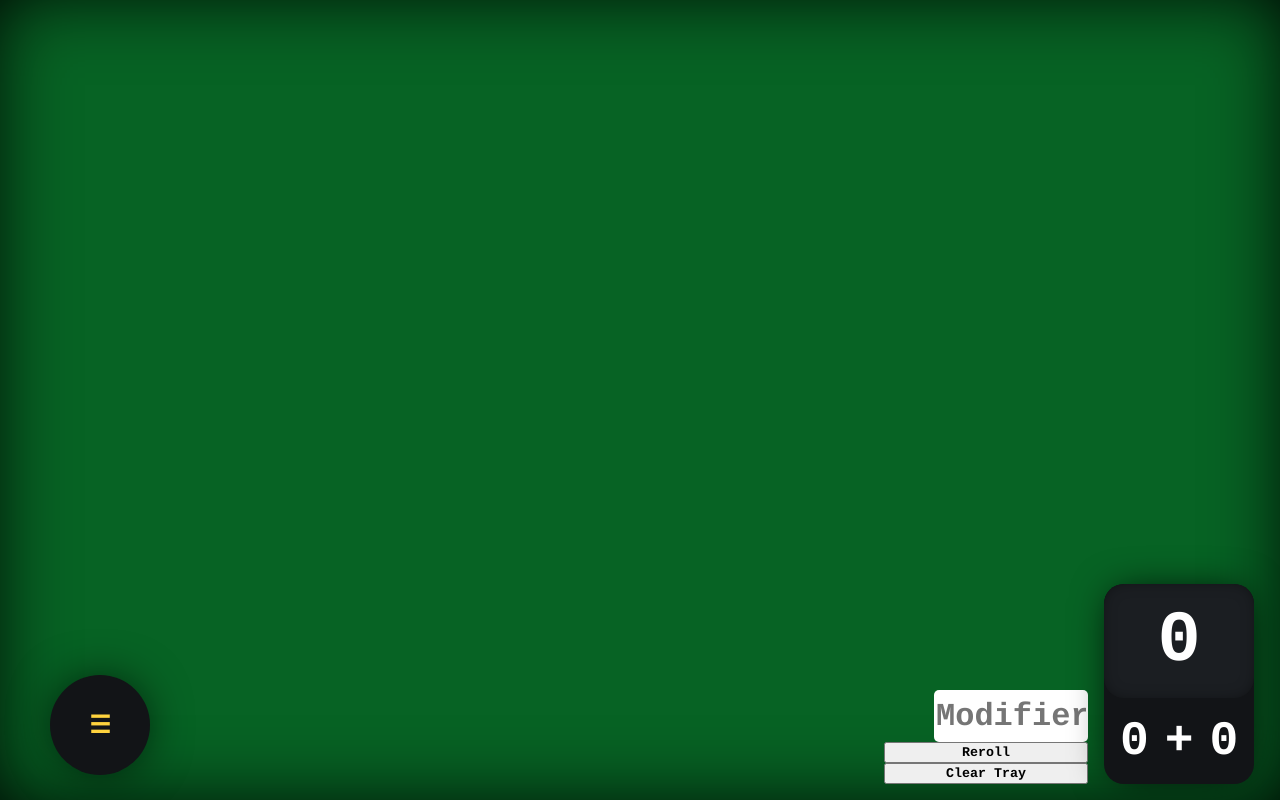
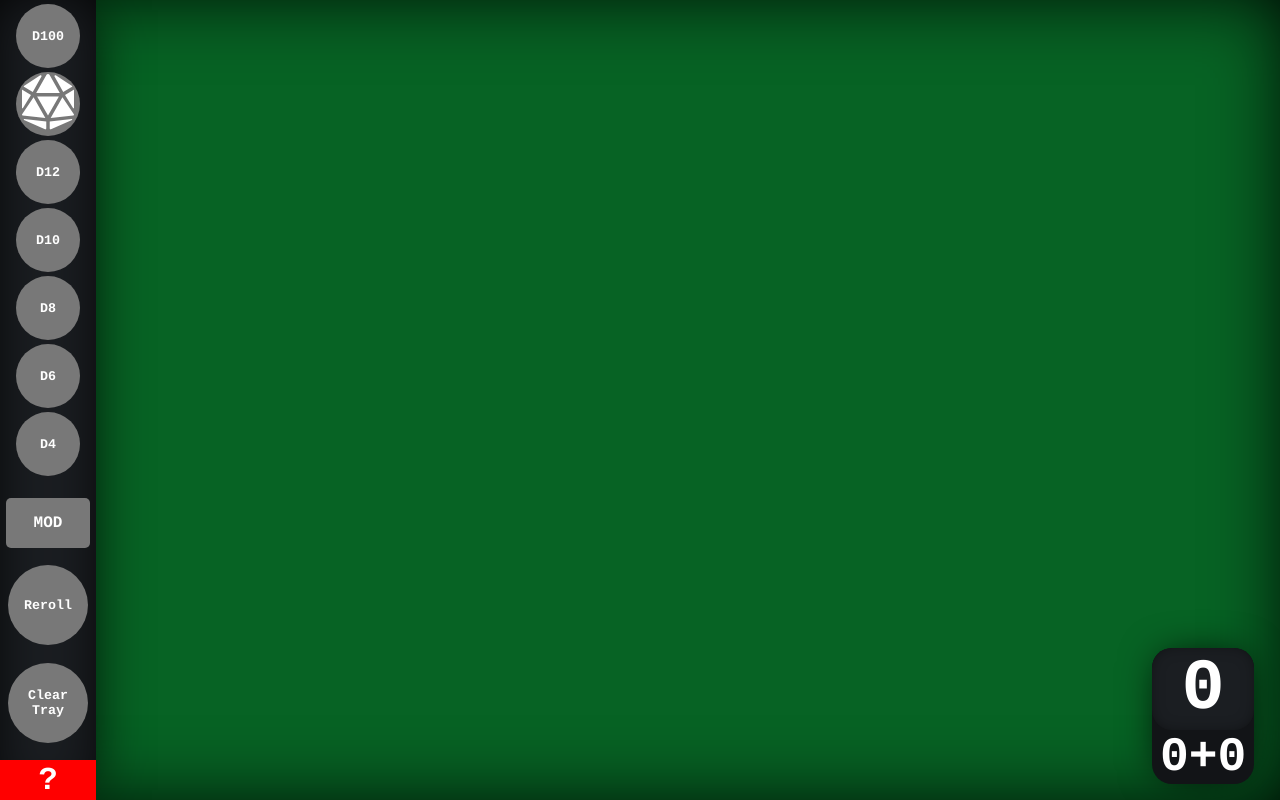
Before and after one commit to LemonUnderscore/tabletop-dicetray, a React (Create React App) app: page / in a window 1280 px wide. Built offline with nearby package versions, Linux system fonts and the light colour scheme.

Commit message:
changed menu layout and began implementing animation for dice using temporary assets

```diff
--- a/package.json
+++ b/package.json
@@ -9,8 +9,10 @@
     "node-sass": "^4.14.1",
     "react": "^16.13.1",
     "react-dom": "^16.13.1",
+    "react-flip-move": "^3.0.4",
     "react-scripts": "3.4.1",
-    "react-spring": "^8.0.27"
+    "react-spring": "^8.0.27",
+    "shortid": "^2.2.15"
   },
   "scripts": {
     "start": "react-scripts start",
--- a/src/App.js
+++ b/src/App.js
@@ -1,10 +1,10 @@
 import React from 'react';
 import './App.scss';
+import shortid from 'shortid';
 
 import DiceMenu from './components/dicemenuComp';
 import DiceTray from './components/dicetrayComp';
 import TotalCounter from './components/totalcounterComp';
-import ModifierMenu from './components/modifiermenuComp';
 
 class App extends React.Component {
 
@@ -18,13 +18,6 @@ class App extends React.Component {
   render() {
     return (
     <div className="mainScreen">
-      <ModifierMenu
-      changeMod={ this.changeMod.bind(this) }
-      modifier={ this.state.modifier }
-      clearTray={ this.clearTray.bind(this) }
-      reRoll={ this.reRoll.bind(this) }
-      diceArray={ this.state.diceArray }
-      />
       <TotalCounter
         totalCount={ this.state.totalRoll + this.state.modifier }
         totalRoll= { this.state.totalRoll }
@@ -35,8 +28,12 @@ class App extends React.Component {
         deleteDice={ this.deleteDice.bind(this) }
       />
       <DiceMenu
+        changeMod={ this.changeMod.bind(this) }
+        clearTray={ this.clearTray.bind(this) }
+        reRoll={ this.reRoll.bind(this) }
         rollDice={ this.rollDice.bind(this) }
         diceArray={ this.state.diceArray }
+        modifier={ this.state.modifier }
       />
     </div>
     );
@@ -45,7 +42,7 @@ class App extends React.Component {
   rollDice(sides) {
     let roll = Math.floor(Math.random() * sides) + 1;
     const newDice = {
-      id: this.state.idCounter,
+      id: shortid.generate(),
       sides: sides,
       value: roll
     };
@@ -61,6 +58,7 @@ class App extends React.Component {
     rerolledArray.forEach(dice => {
       let roll = Math.floor(Math.random() * dice.sides) + 1;
       dice.value = roll;
+      dice.id = shortid.generate();
     });
     this.setState({
       diceArray: rerolledArray
@@ -88,7 +86,7 @@ class App extends React.Component {
 
   clearTray() {
     this.setState({
-      diceArray: []
+      diceArray: [],
     });
     this.sumRoll([]);
   }
--- a/src/App.scss
+++ b/src/App.scss
@@ -7,73 +7,95 @@ $mainBackground: #0E1012;
 $diceTray: #076324;
 
 body, button, input {
+    color: white;
     font-family: Courier, monospace;
-    color: black;
     font-weight: bold;
 }
-
 
 .diceTray {
     width: 100%;
     height: 100vh;
     background-color: $diceTray;
-    display: grid;
-    place-items: center;
     overflow: scroll;
     overflow-x: hidden;
     box-shadow: inset 0px 0px 80px -10px black;
     position: absolute;
+    display: grid;
+    place-items: center;
     z-index: -2;
 
 
     .trayContainer {
+        position: relative;
+        place-self: center;
+        width: 80%;
         display: flex;
         flex-wrap: wrap;
         justify-content: space-evenly;
-        margin-left: 5%;
-        margin-right: 5%;
-        padding-bottom: 10%;
+
+        .offset-1 {
+            animation: roll 0.5s ease-in-out;
+        }
+        .offset-2 {
+            animation: roll 0.6s ease-in-out;
+        }
+        .offset-3 {
+            animation: roll 0.7s ease-in-out;
+        }
+        .offset-4 {
+            animation: roll 0.8s ease-in-out;
+        }
 
         .dice {
             color: black;
+            position: relative;
             border: none;
-            background-color: $accentColour;
-            margin: 2rem;
+            background: none;
             height: 8rem;
             width: 8rem;
-            font-size: 200%;
+            margin: 1rem;
             cursor: pointer;
+            transition: filter .25s;
+
+            .diceText {
+                font-family: Arial, Helvetica, sans-serif;
+                font-weight: bolder;
+                font-size: 1.2rem;
+                margin-top: 5%;
+            }
+
+            .maxRoll {
+                text-shadow: 0 0 5px gold;
+            }
+
+            .minRoll {
+                text-shadow: 0 0 5px red;
+            }
+
+            .d20icon {
+                position: absolute;
+                top: 50%;
+                left: 50%;
+                transform: translate(-50%, -50%);
+                width: 100%;
+                height: 100%;
+                color: white;
+                z-index: -1;
+                filter: drop-shadow(0px 0px 15px black);
+
+            }
+        }
+
+        .dice:hover {
+            filter: drop-shadow(0px 0px 15px white);
         }
     }
 }
 
-.diceMenuToggle {
-    position: absolute;
-    bottom: 25px;
-    left: 50px;
-    width: 100px;
-    height: 100px;
-    border-radius: 50%;
-    background: $menuBackground;
-    box-shadow: 0px 0px 50px -10px black;
-    display: grid;
-    place-items: center;
-    font-size: 1.5rem;
-    cursor: pointer;
-    transition: background .5s linear;
-    transition: color 0.5s linear;
-    color: $accentColour;
-}
-
-.diceMenuToggle:hover {
-    color: white;
-}
-
-.open {
-    color: white;
-    transition: color 0.5s linear;
-    transition: background .5s linear;
-    background: $menuHigh;
+@keyframes roll {
+    0% { transform: rotate(0deg) scale(0); filter: blur(1px); }
+    60% { filter: blur(5px); }
+    100% { transform: rotate(720deg) scale(1); filter: blur(0px); }
 }
 
 .diceMenu {
@@ -81,64 +103,72 @@ body, button, input {
     box-shadow: 0px 0px 60px -10px black,
                 inset 0px 0px 60px -10px black;
 
-    position: absolute;
-    left: 50px;
-    z-index: -1;
-
-    display: flex;
-    justify-content: center;
-
-    border-radius: 0 50px 50px 0;
-    height: 100px;
-
-    cursor: default;
-    transform-origin: left;
-
+    position: fixed;
+    width: 6rem;
+    height: 100vh;
 
     .buttonContainer {
+        height: 60vh;
         display: flex;
-        align-items: center;
+        flex-direction: column;
         justify-content: space-evenly;
-        width: 90%;
     }
 
-    .menuButton {
+    button {
+        background: $menuHigh;
+        align-self: center;
         cursor: pointer;
         border: none;
-        min-width: 10%;
-        max-width: 25%;
-        height: 50%;
-        border-radius: 20px;
-        font-size: 1.5rem;
+        font-size: 1;
+        border-radius: 50%;
+        width: 4rem;
+        height: 4rem;
+    }
+
+    .modifierMenu {
+        height: 35vh;
+        display: flex;
+        flex-direction: column;
+        justify-content: space-evenly;
+
+        input {
+            background: $menuHigh;
+            align-self: center;
+            appearance: none;
+            border: none;
+            text-align: center;
+            width: 5rem;
+            height: 3rem;
+            border-radius: 5px;
+            font-size: 1rem;
+            text-overflow: ellipsis;
+        }
+
+        button {
+            width: 5rem;
+            height: 5rem;
+        }
+
+        ::placeholder {
+            color: white;
+        }
+    }
+
+    .helpMenu {
+        background-color: red;
+        font-size: 2rem;
+        height: 5vh;
+        display: grid;
+        place-items: center;
     }
 
 }
 
-.modifierMenu {
-    position: absolute;
-    right: 15%;
-    bottom: 2%;
-    display: flex;
-    flex-direction: column;
 
-    input {
-        color: slategrey;
-        margin-left: 50px;
-        appearance: none;
-        font-size: 2rem;
-        border: none;
-        border-radius: 5px;
-        width: 150px;
-        min-width: 100px;
-        height: 50px;
-        text-align: center;
-    }
-}
 
 
 
 .totalMenu {
-    color: white;
     background-color: $menuBackground;
     position: absolute;
     display: flex;
@@ -172,6 +202,6 @@ body, button, input {
 
 .overflow {
     overflow: hidden;
+    white-space: nowrap;
     text-overflow: ellipsis;
-    padding: 1rem;
 }
--- a/src/components/dicemenuComp.js
+++ b/src/components/dicemenuComp.js
@@ -1,26 +1,8 @@
-import React, { useState } from 'react';
-import { Transition } from 'react-spring/renderprops';
+import React from 'react';
+import ModifierMenu from './modifiermenuComp';
+import { ReactComponent as D20icon } from '../icons/dice-d20-solid.svg';
 
 export default function DiceMenu(props) {
-    const [open, setOpen] = useState(false);
-    const rollDice = props.rollDice;
-
-    return (
-        <div className={open ? "diceMenuToggle open" : "diceMenuToggle"} onClick={ () => setOpen(!open) }>
-            <div className={open ? "rotate" : ""} >☰</div>
-            <Transition
-            items={open}
-            from={{ width: "0vw", opacity: 0 }}
-            enter={{ width: "55vw", opacity: 1 }}
-            leave={{ width: "0vw", opacity: 0}}
-            >
-                {open => open && (props => <DiceDropDown open={open} style={props} rollDice={ rollDice }/> )}
-            </Transition>
-        </div>
-    )
-}
-
-function DiceDropDown(props) {
 
     function MenuItem(props) {
 
@@ -30,7 +12,7 @@ function DiceDropDown(props) {
         }
 
         return (
-            <button className="menuButton" onClick={ handleClick }>
+            <button className="menuButton circleButton" onClick={ handleClick }>
                 {props.children}
             </button>
         )
@@ -40,7 +22,7 @@ function DiceDropDown(props) {
         return (
             <div className="buttonContainer">
                 <MenuItem rollDice={ props.rollDice } sides={100}> D100 </MenuItem>
-                <MenuItem rollDice={ props.rollDice } sides={20}> D20 </MenuItem>
+                <MenuItem rollDice={ props.rollDice } sides={20}> <D20icon/> </MenuItem>
                 <MenuItem rollDice={ props.rollDice } sides={12}> D12 </MenuItem>
                 <MenuItem rollDice={ props.rollDice } sides={10}> D10 </MenuItem>
                 <MenuItem rollDice={ props.rollDice } sides={8}> D8 </MenuItem>
@@ -51,8 +33,20 @@ function DiceDropDown(props) {
     }
 
     return (
-        <div style={props.style} className="diceMenu">
-            <ButtonContainer rollDice={ props.rollDice } />
+        <div className="diceMenu">
+            <ButtonContainer
+            rollDice={ props.rollDice }
+            />
+            <ModifierMenu
+            changeMod={ props.changeMod }
+            modifier={ props.modifier }
+            clearTray={ props.clearTray }
+            reRoll={ props.reRoll }
+            diceArray={ props.diceArray }
+            />
+            <div className="helpMenu">
+                ?
+            </div>
         </div>
     )
 }
--- a/src/components/modifiermenuComp.js
+++ b/src/components/modifiermenuComp.js
@@ -1,6 +1,6 @@
 import React from 'react'
 
-export default function modifiermenuComp(props) {
+export default function ModifierMenu(props) {
 
     const handleChange = (e) => {
         //regex for inegers
@@ -17,7 +17,7 @@ export default function modifiermenuComp(props) {
         <div className="modifierMenu">
             <input
                 inputMode="numeric"
-                placeholder={"Modifier"}
+                placeholder={"MOD"}
                 onClick={(e) => e.target.select() }
                 onChange={ handleChange }
             />
```
Also changed, not shown: src/components/dicetrayComp.js (+40 -9 lines), src/icons/dice-d20-solid.svg (added), 1 other file (tests, documents, lock files or other folders).
